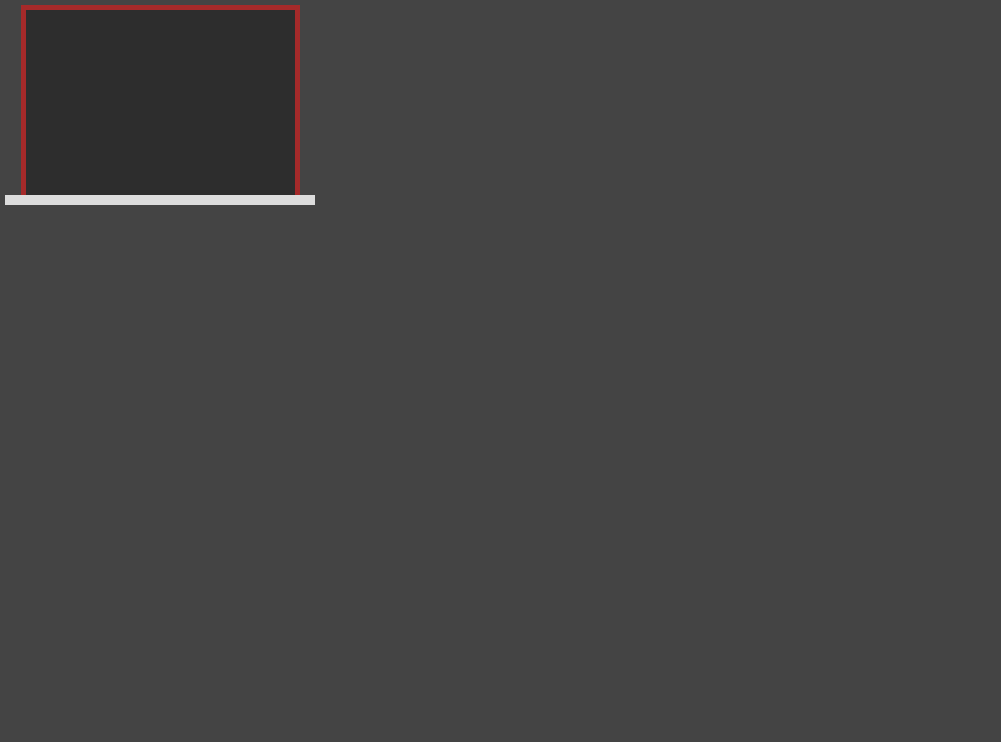
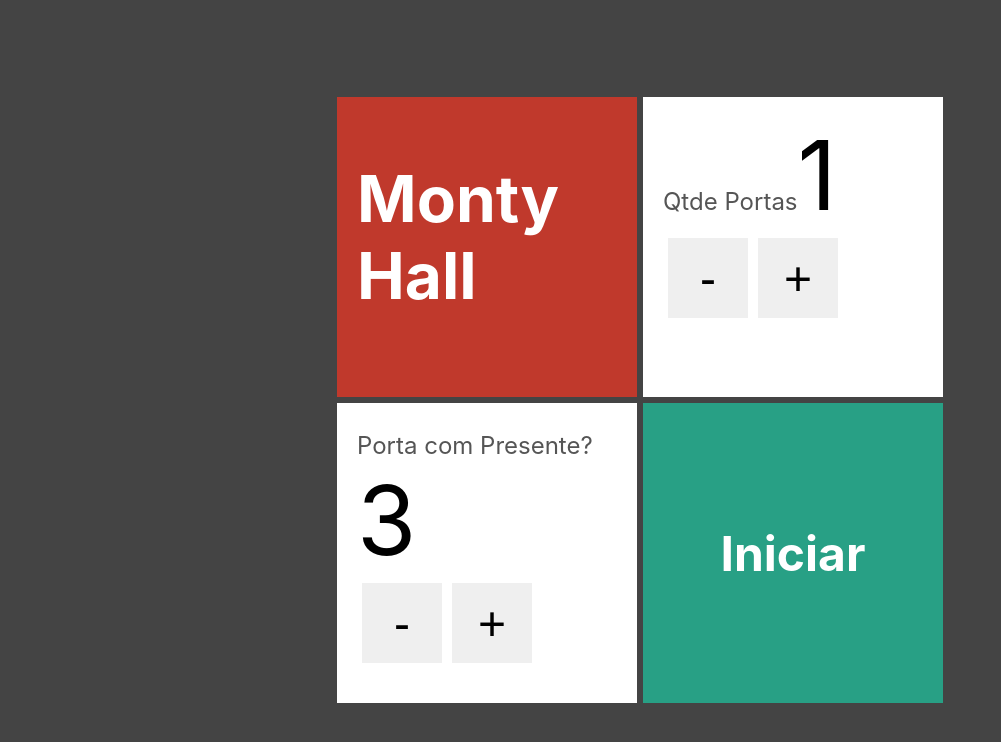
Before and after one commit to Wesleyotio/projects-node, a Next.js app in the folder portas/: page / in a window 1280 px wide. Shown: the top 742 px of the page, without its empty margins (0-1001 px from the left). Built offline with nearby package versions, Linux system fonts and the light colour scheme.

Commit message:
update pages/routes

```diff
--- a/portas/pages/index.tsx
+++ b/portas/pages/index.tsx
@@ -1,14 +1,36 @@
+import styles from "../styles/Formulario.module.css"
+import Cartao from "../components/Cartao";
+import Link from "next/link";
+import Entradanumerica from "../components/EntradaNumerica";
 import { useState } from "react";
-import Porta from "../components/Porta";
-import PortaModel from "../model/porta";
 
-export default function Home() {
-  const [p1, setP1] =  useState(new PortaModel(1))
+export default function Formulario() {
+  const [qtdePortas, setQtdePortas] = useState(3)
+  const [comPresente, setComPresente] = useState(1)
+  return (
+    <div className={styles.formulario}>
+      <div>
+        <Cartao bgcolor="#c0392c">
+          <h1>Monty Hall</h1>
+        </Cartao>
+        <Cartao>
+          <Entradanumerica text="Qtde Portas"
+          value={comPresente} onChange={novaPortacomPresente => setComPresente(novaPortacomPresente) }/>
+        </Cartao>
 
+      </div>
+      <div>
+        <Cartao>
+          <Entradanumerica text="Porta com Presente?"
+            value={qtdePortas} onChange={novaQtde => setQtdePortas(novaQtde) }/>
+        </Cartao>
+        <Cartao bgcolor="#28a085">
+        <Link href={`/jogo/${qtdePortas}/${comPresente}`}>
+            <h2 className={styles.link}>Iniciar</h2>
+        </Link>
+        </Cartao>
 
-  return (
-    <div style={{ display: "flex" }}>
-      <Porta value={p1} onChange={novaPorta => setP1(novaPorta)} />
+      </div>
     </div>
   )
 }
```
Also changed, not shown: portas/pages/jogo/[portas]/[temPresente].tsx (added, +38 -0 lines).
